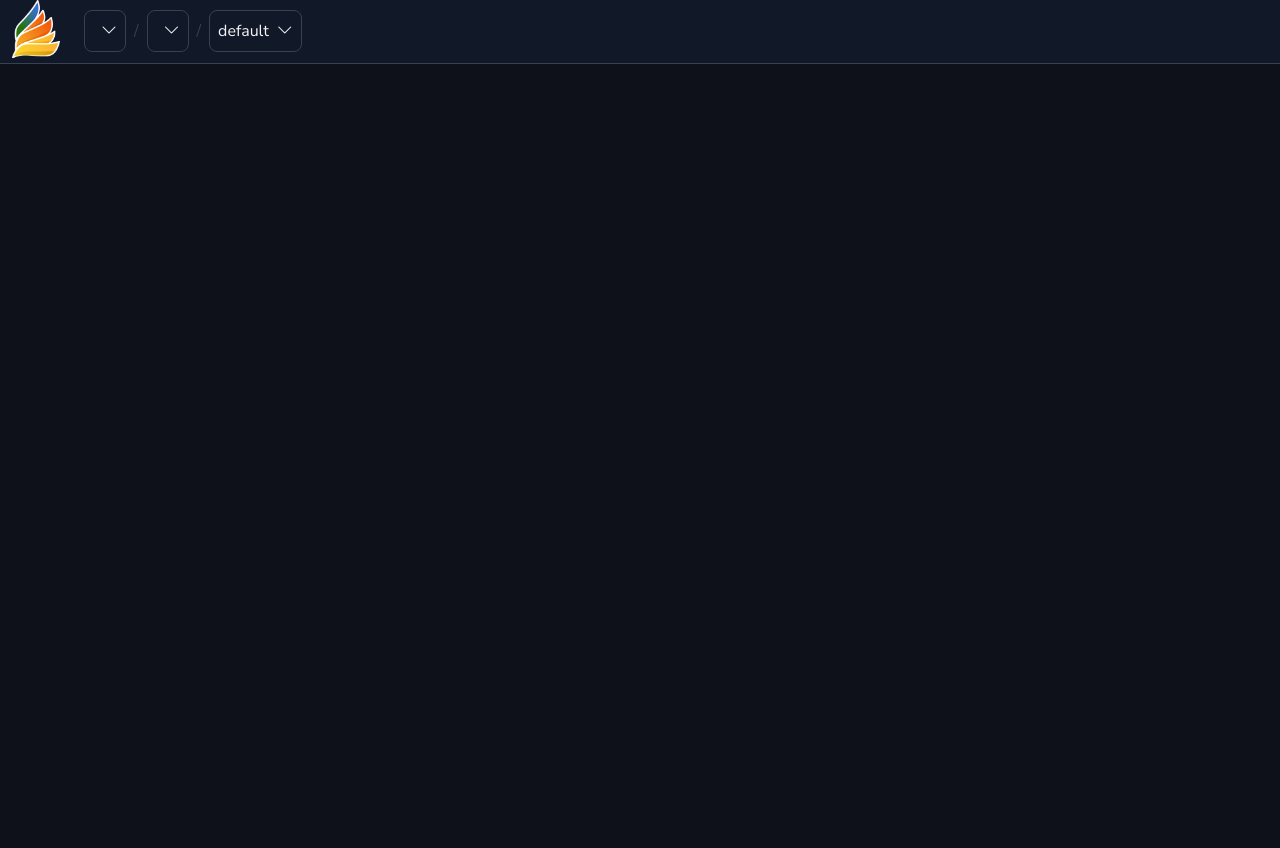
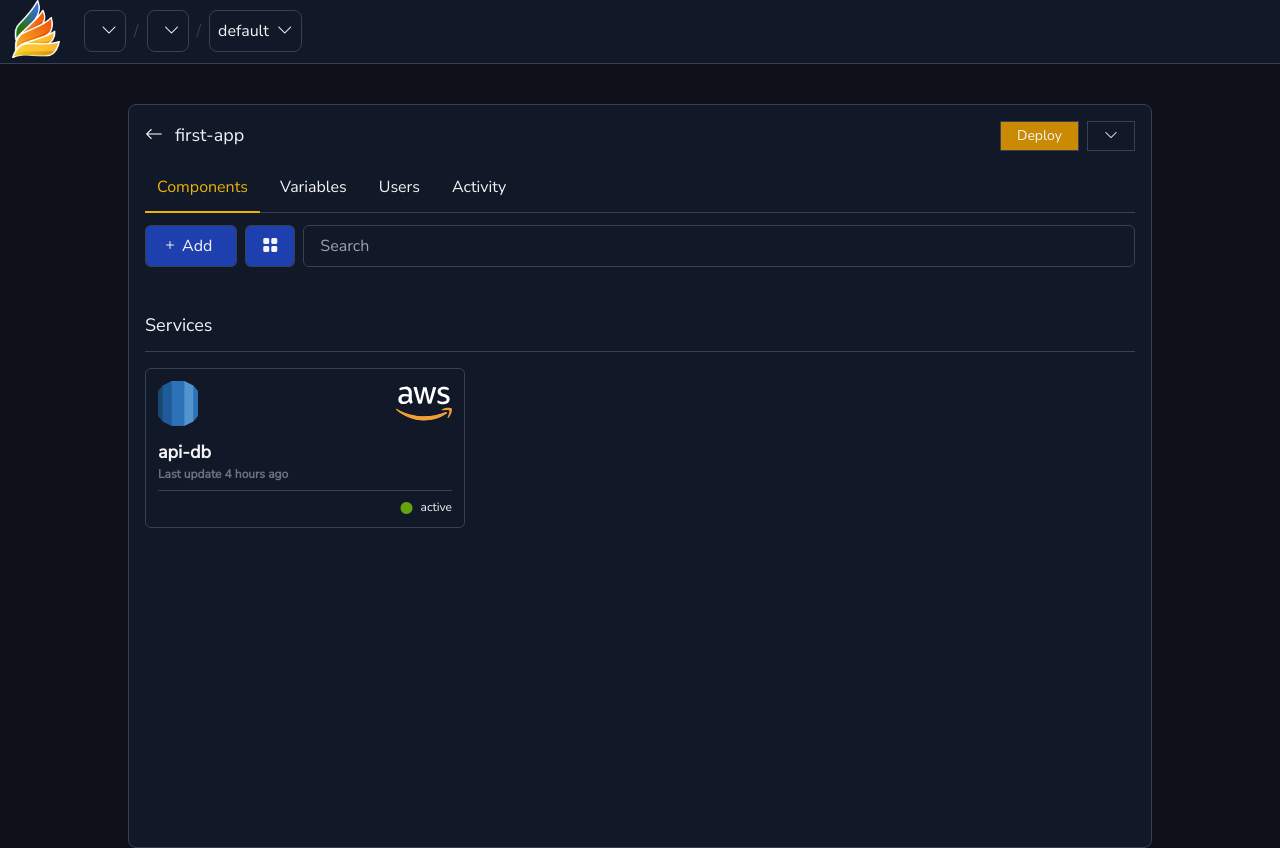
Before and after one commit to coffeenights/conure-frontend, a Vue app: page /applications/1/components in a window 1280 px wide. Before the commit this address had no page. Before the commit the page ends 800 px from the top, so only its background shows below. Built offline with nearby package versions, Linux system fonts and the light colour scheme.

Commit message:
feat: Add functionality to the tabs in the application details page

```diff
--- a/src/main.ts
+++ b/src/main.ts
@@ -6,7 +6,8 @@ import App from './App.vue'
 import PageNotFound from  './views/404.vue'
 import Applications from './views/applications/ApplicationList.vue'
 import ApplicationDetails from './views/applications/ApplicationDetails.vue'
-import ApplicationDetailsEnv from './views/applications/ApplicationDetailsEnv.vue'
+import ApplicationDetailsVariables from './views/applications/ApplicationDetailsVariables.vue'
+import ApplicationDetailsComponentList from './views/applications/ApplicationDetailsComponentList.vue'
 
 
 const routes: Array<RouteRecordRaw>  = [
@@ -22,14 +23,20 @@ const routes: Array<RouteRecordRaw>  = [
     },
     {
         path: '/applications/:id',
-        component: ApplicationDetails,
+        components: {
+            default: ApplicationDetails,
+        },
         name: 'applicationDetails',
         children: [
             {
-              // UserProfile will be rendered inside User's <router-view>
-              // when /user/:id/profile is matched
-              path: 'environment',
-              component: ApplicationDetailsEnv,
+              path: 'variables',
+              component: ApplicationDetailsVariables,
+              name: 'applicationDetailsVariables'
+            },
+            {
+                path: 'components',
+                component: ApplicationDetailsComponentList,
+                name: 'applicationDetailsComponentList'
             }
           ],
     },
--- a/src/views/applications/ApplicationDetails.vue
+++ b/src/views/applications/ApplicationDetails.vue
@@ -1,20 +1,35 @@
 <script setup lang="ts">
 import DetailsHeader from "../../components/DetailsHeader.vue";
-import ApplicationDetailsComponentList from "./ApplicationDetailsComponentList.vue";
+import { useRouter } from 'vue-router'
+import { ref } from 'vue'
+
+const router = useRouter()
+const tabItem = ref('applicationDetailsComponentList')
+function setTab(tab: string) {
+    tabItem.value = tab
+    router.push({name: tab})
+}
+function isActive(tab: string): boolean {
+    return tabItem.value == tab
+}
+// Redirect to components list if path is not specified
+if (router.currentRoute.value.name == 'applicationDetails') {
+    setTab('applicationDetailsComponentList')
+}
+
 </script>
 
 <template>
     <div class="content-wrapper p-4 flex flex-col justify-stretch">
         <DetailsHeader />
         <div id="tabsHeader" class="flex gap-2 border-b mt-3 border-color">
-            <div class="mb-[-1px] p-3 cursor-pointer tab-active">Components</div>
-            <div class="mb-[-1px] p-3 hover:tab-active cursor-pointer ">Variables</div>
-            <div class="mb-[-1px] p-3 hover:tab-active cursor-pointer">Users</div>
-            <div class="mb-[-1px] p-3 hover:tab-active cursor-pointer">Activity</div>
+            <div @click="setTab('applicationDetailsComponentList')" class="mb-[-1px] p-3 cursor-pointer" :class="{'tab-active': isActive('applicationDetailsComponentList')}">Components</div>
+            <div @click="setTab('applicationDetailsVariables')" class="mb-[-1px] p-3 hover:tab-active cursor-pointer" :class="{'tab-active': isActive('applicationDetailsVariables')}">Variables</div>
+            <div @click="setTab('users')" class="mb-[-1px] p-3 hover:tab-active cursor-pointer" :class="{'tab-active': isActive('users')}">Users</div>
+            <div @click="setTab('activity')" class="mb-[-1px] p-3 hover:tab-active cursor-pointer" :class="{'tab-active': isActive('activity')}">Activity</div>
         </div>
         <div id="tabsWrapper" class="mt-3 grow flex flex-col">
             <router-view></router-view>
-            <!-- <ApplicationDetailsComponentList /> -->
         </div>
     </div>
 </template>
```
Also changed, not shown: src/components/DetailsHeader.vue (indentation only), src/views/applications/ApplicationDetailsVariables.vue (renamed from src/views/applications/ApplicationDetailsEnv.vue).
